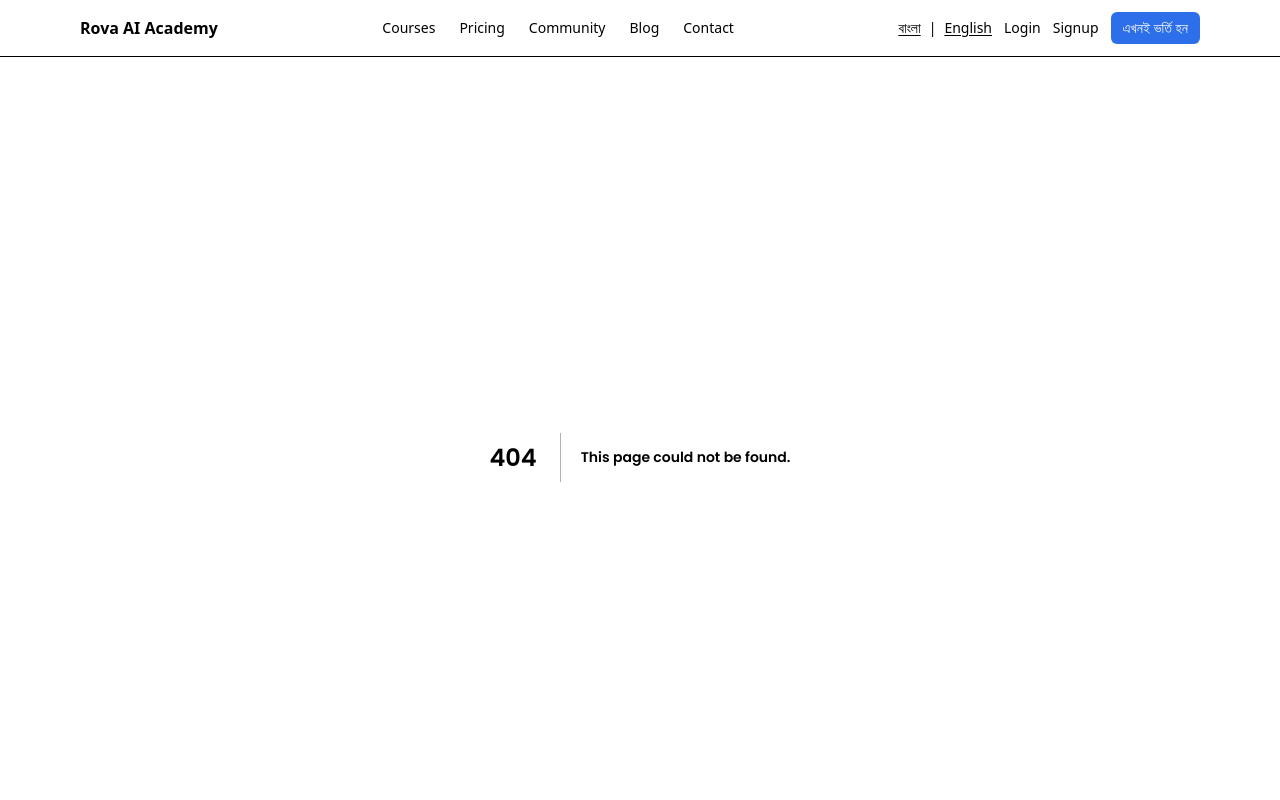
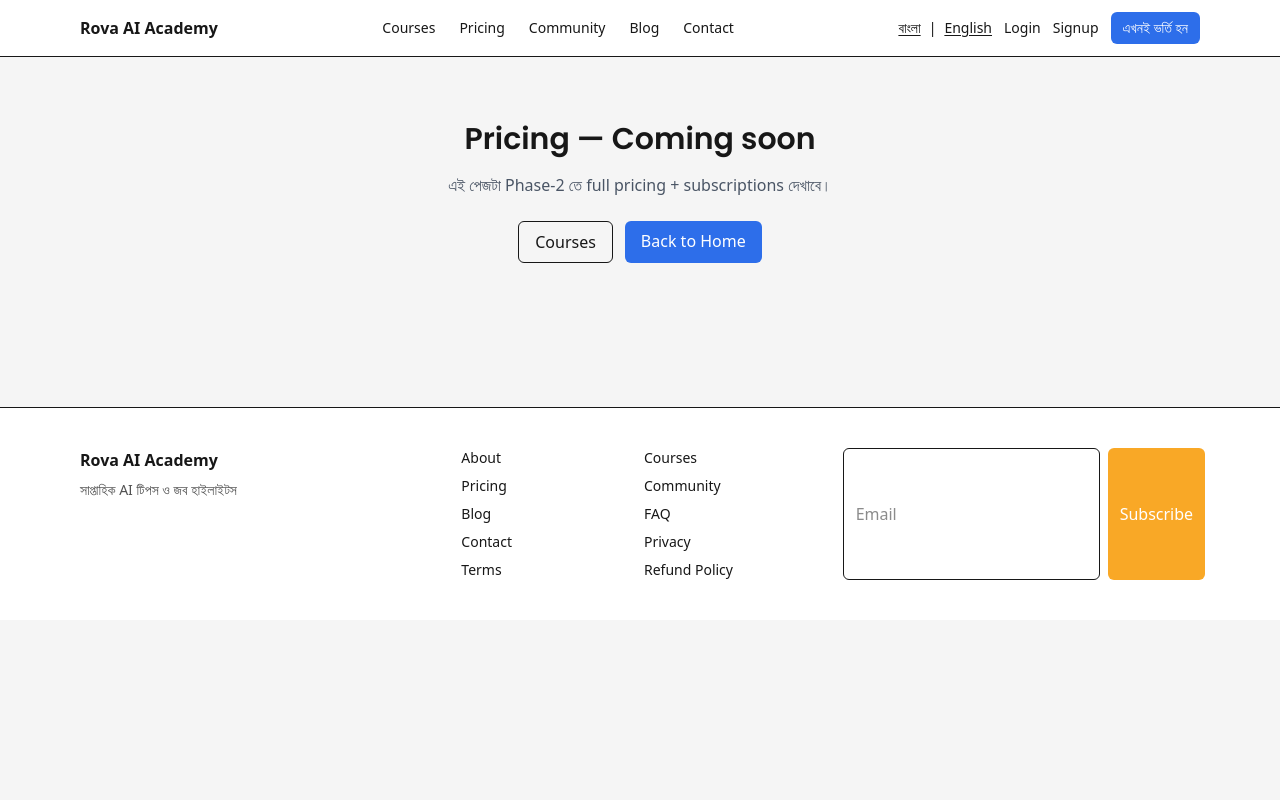
Before and after one commit to helloshamimjunior-cpu/rova-ai, a Next.js app: page /pricing in a window 1280 px wide. Before the commit this address had no page. Shown: the top 800 px of the page. Built offline with nearby package versions, Linux system fonts and the light colour scheme.

Commit message:
feat: pricing placeholder (Phase 2 step 2)

```diff
--- /dev/null
+++ b/app/pricing/page.tsx
@@ -0,0 +1,18 @@
+import Link from "next/link";
+
+export default function Page() {
+  return (
+    <div className="mx-auto max-w-3xl px-4 py-16 text-center">
+      <h1 className="text-3xl font-semibold mb-4">Pricing — Coming soon</h1>
+      <p className="text-gray-600 mb-6">
+        এই পেজটা Phase-2 তে full pricing + subscriptions দেখাবে।
+      </p>
+      <div className="flex gap-3 justify-center">
+        <Link href="/courses" className="px-4 py-2 rounded-md border">Courses</Link>
+        <Link href="/" className="px-4 py-2 rounded-md text-white" style={{ background: "var(--brand-primary)" }}>
+          Back to Home
+        </Link>
+      </div>
+    </div>
+  );
+}
```
